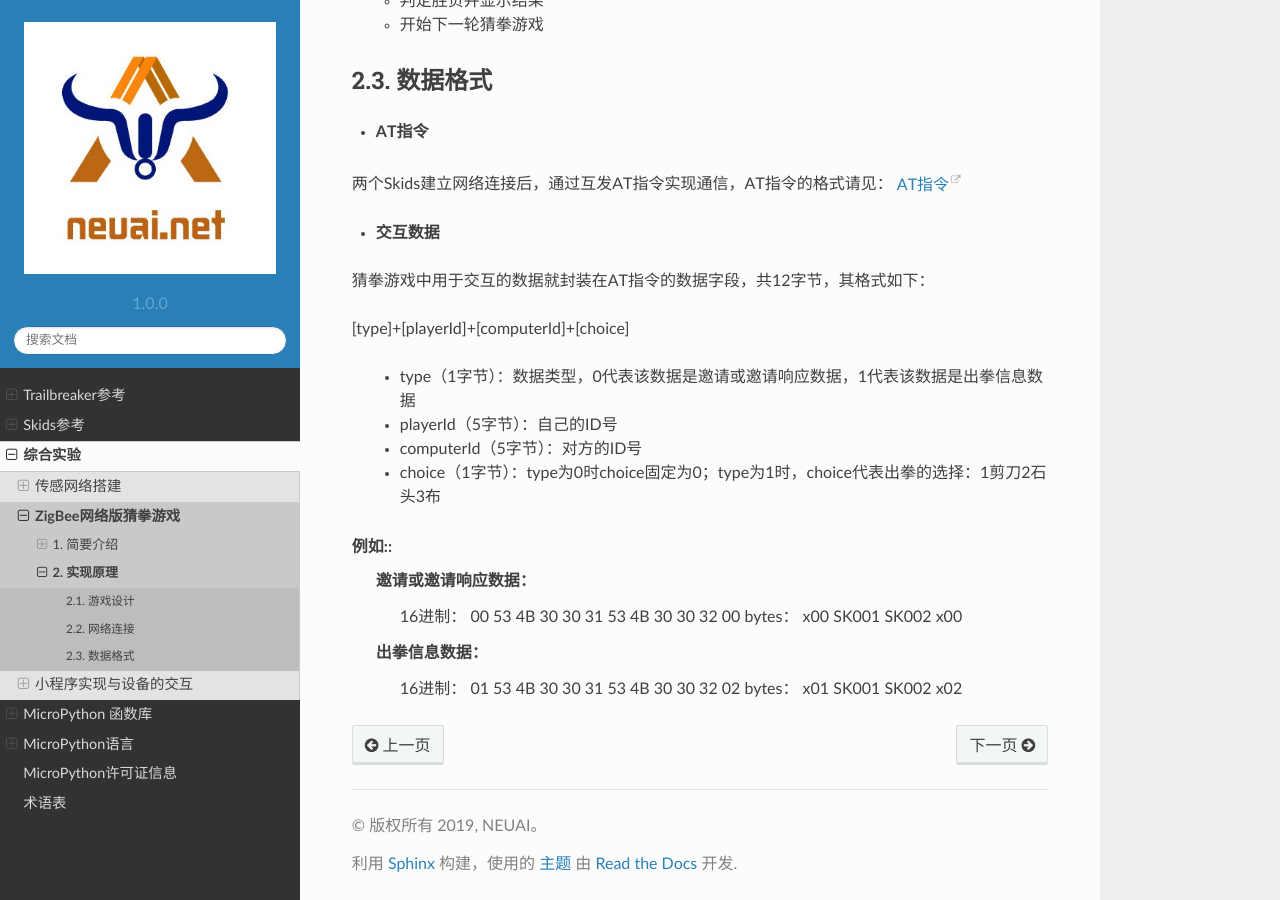
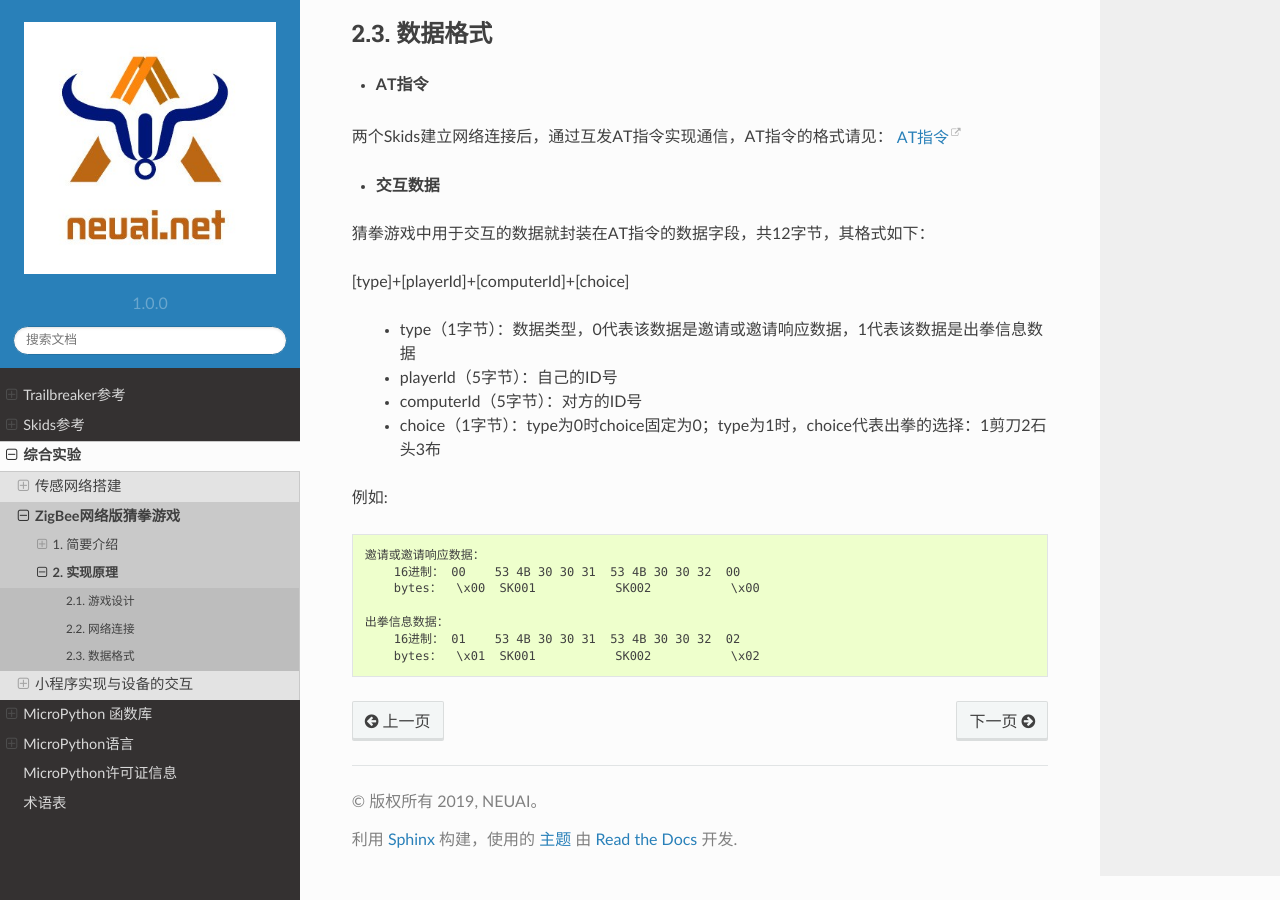
Before and after one commit to yangzl2014/SkidsDocs, a Sphinx documentation site: the page built from docs/master/FingerGuessingGame/principle.rst, in a window 1280 px wide and 900 px high, scrolled down 1756 px. Built offline with Sphinx 7.4.7 and the Read the Docs theme 2.0.0, drawn with Linux system fonts in a browser that asks for light colours; pages that are not in the unit, such as notebooks, are missing from menus.

Commit message:
#5 update doc of finger-guess game

```diff
--- a/docs/master/FingerGuessingGame/principle.rst
+++ b/docs/master/FingerGuessingGame/principle.rst
@@ -21,13 +21,13 @@
 
   .. image:: img/guess1.jpg
     :alt: guess
-    :width: 340px
+    :width: 300px
 
 - **按键排列**
 
   .. image:: img/guess2.png
     :alt: guess
-    :width: 440px
+    :width: 450px
 
 
 网络连接
@@ -78,6 +78,7 @@
   + choice（1字节）：type为0时choice固定为0；type为1时，choice代表出拳的选择：1剪刀2石头3布
 
 例如::
+
     邀请或邀请响应数据：
         16进制： 00    53 4B 30 30 31  53 4B 30 30 32  00
         bytes：  \x00  SK001           SK002           \x00
```
